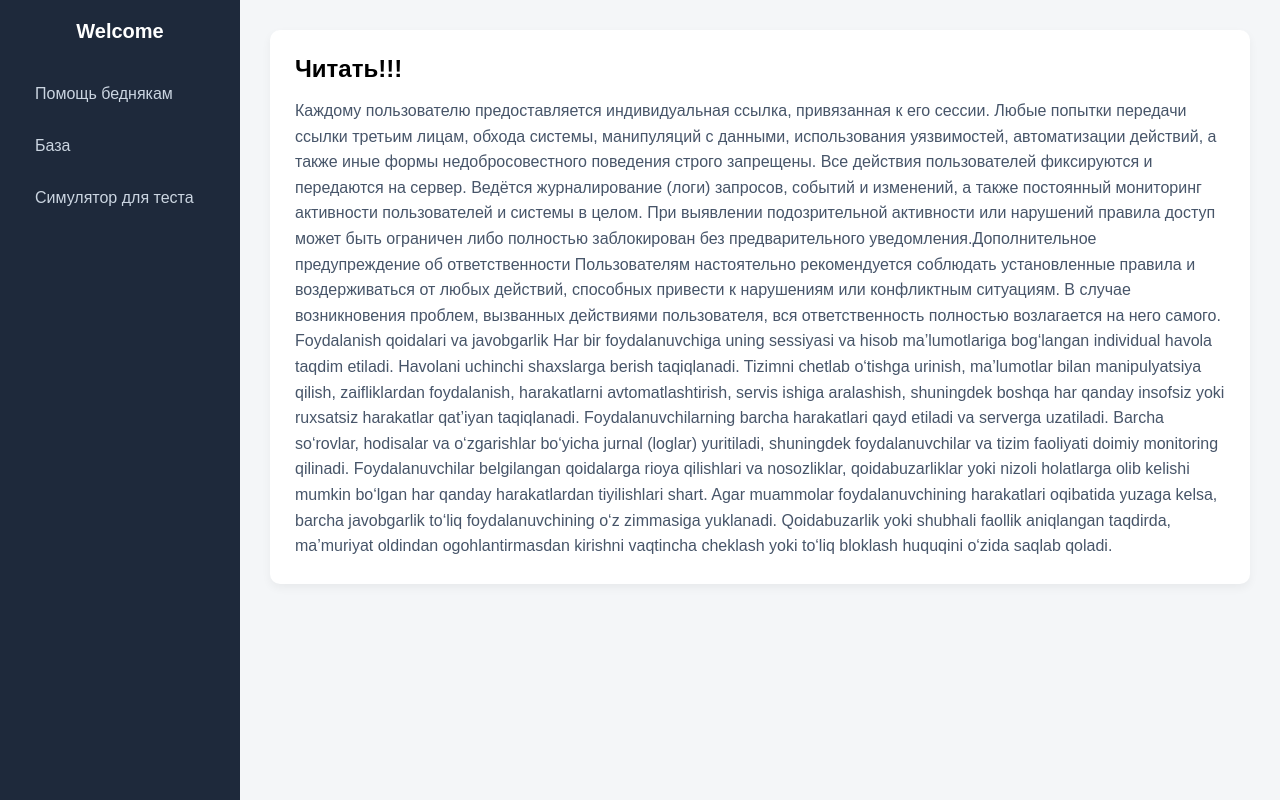
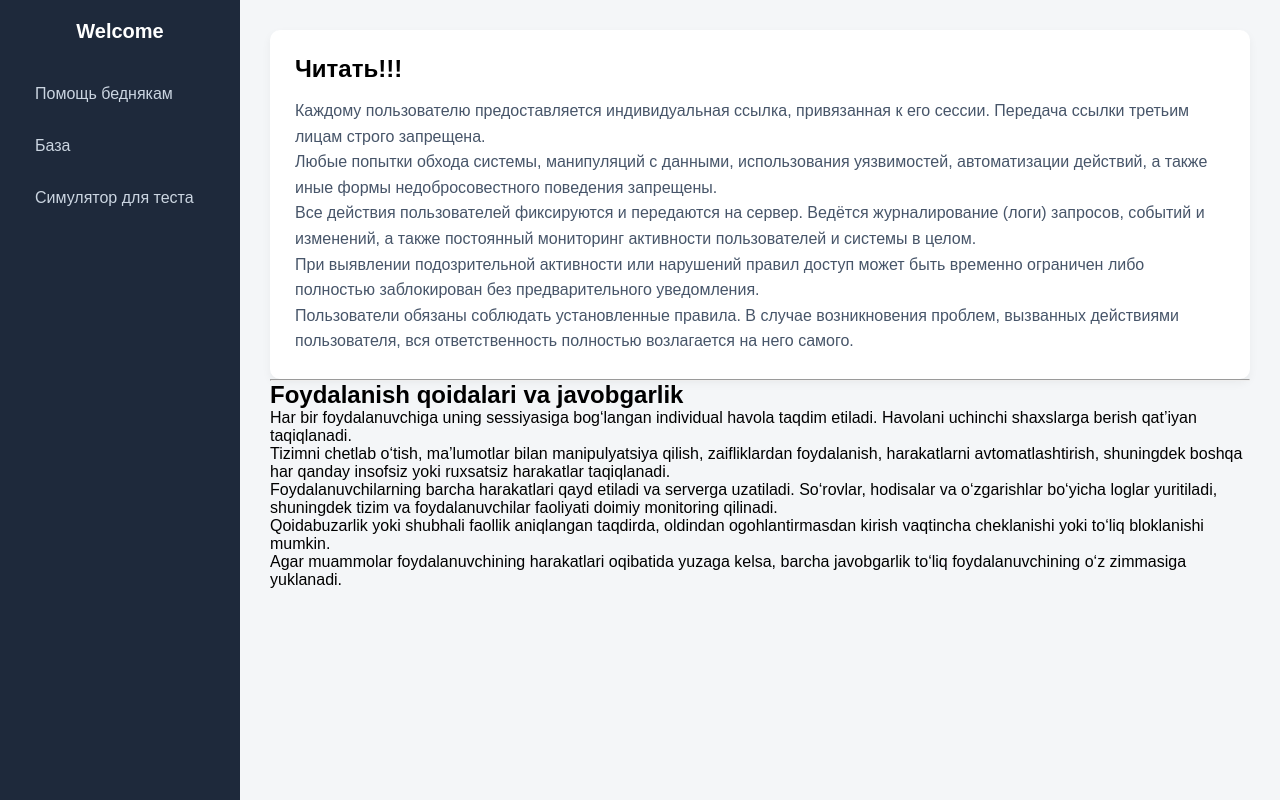
Before and after one commit to Anonim3209/Anonim3209, a website: page public/admin-panel.html in a window 1280 px wide. Drawn offline with Linux system fonts and the light colour scheme.

Commit message:
Revise user guidelines and responsibilities
Updated user guidelines and responsibilities in the admin panel.

```diff
--- a/public/admin-panel.html
+++ b/public/admin-panel.html
@@ -101,32 +101,68 @@
       <main class="content">
         <section class="page default">
           <h1>Читать!!!</h1>
-          <p>Каждому пользователю предоставляется индивидуальная ссылка, привязанная к его сессии.
-Любые попытки передачи ссылки третьим лицам, обхода системы, манипуляций с данными, использования уязвимостей, автоматизации действий, а также иные формы недобросовестного поведения строго запрещены.
+           <p>
+    Каждому пользователю предоставляется индивидуальная ссылка, привязанная к его сессии.
+    Передача ссылки третьим лицам строго запрещена.
+  </p>
 
-Все действия пользователей фиксируются и передаются на сервер.
-Ведётся журналирование (логи) запросов, событий и изменений, а также постоянный мониторинг активности пользователей и системы в целом.
+  <p>
+    Любые попытки обхода системы, манипуляций с данными, использования уязвимостей,
+    автоматизации действий, а также иные формы недобросовестного поведения запрещены.
+  </p>
 
-При выявлении подозрительной активности или нарушений правила доступ может быть ограничен либо полностью заблокирован без предварительного уведомления.Дополнительное предупреждение об ответственности
+  <p>
+    Все действия пользователей фиксируются и передаются на сервер.
+    Ведётся журналирование (логи) запросов, событий и изменений,
+    а также постоянный мониторинг активности пользователей и системы в целом.
+  </p>
 
-Пользователям настоятельно рекомендуется соблюдать установленные правила и воздерживаться от любых действий, способных привести к нарушениям или конфликтным ситуациям.
-В случае возникновения проблем, вызванных действиями пользователя, вся ответственность полностью возлагается на него самого.
+  <p>
+    При выявлении подозрительной активности или нарушений правил
+    доступ может быть временно ограничен либо полностью заблокирован
+    без предварительного уведомления.
+  </p>
 
-          Foydalanish qoidalari va javobgarlik
+  <p>
+    Пользователи обязаны соблюдать установленные правила.
+    В случае возникновения проблем, вызванных действиями пользователя,
+    вся ответственность полностью возлагается на него самого.
+  </p>
+</section>
 
-Har bir foydalanuvchiga uning sessiyasi va hisob ma’lumotlariga bog‘langan individual havola taqdim etiladi.
-Havolani uchinchi shaxslarga berish taqiqlanadi.
+<hr>
 
-Tizimni chetlab o‘tishga urinish, ma’lumotlar bilan manipulyatsiya qilish, zaifliklardan foydalanish, harakatlarni avtomatlashtirish, servis ishiga aralashish, shuningdek boshqa har qanday insofsiz yoki ruxsatsiz harakatlar qat’iyan taqiqlanadi.
+<section class="rules">
+  <h2>Foydalanish qoidalari va javobgarlik</h2>
 
-Foydalanuvchilarning barcha harakatlari qayd etiladi va serverga uzatiladi.
-Barcha so‘rovlar, hodisalar va o‘zgarishlar bo‘yicha jurnal (loglar) yuritiladi, shuningdek foydalanuvchilar va tizim faoliyati doimiy monitoring qilinadi.
+  <p>
+    Har bir foydalanuvchiga uning sessiyasiga bog‘langan individual havola taqdim etiladi.
+    Havolani uchinchi shaxslarga berish qat’iyan taqiqlanadi.
+  </p>
 
-Foydalanuvchilar belgilangan qoidalarga rioya qilishlari va nosozliklar, qoidabuzarliklar yoki nizoli holatlarga olib kelishi mumkin bo‘lgan har qanday harakatlardan tiyilishlari shart.
-Agar muammolar foydalanuvchining harakatlari oqibatida yuzaga kelsa, barcha javobgarlik to‘liq foydalanuvchining o‘z zimmasiga yuklanadi.
+  <p>
+    Tizimni chetlab o‘tish, ma’lumotlar bilan manipulyatsiya qilish,
+    zaifliklardan foydalanish, harakatlarni avtomatlashtirish,
+    shuningdek boshqa har qanday insofsiz yoki ruxsatsiz harakatlar taqiqlanadi.
+  </p>
 
-Qoidabuzarlik yoki shubhali faollik aniqlangan taqdirda, ma’muriyat oldindan ogohlantirmasdan kirishni vaqtincha cheklash yoki to‘liq bloklash huquqini o‘zida saqlab qoladi.</p>
-        </section>
+  <p>
+    Foydalanuvchilarning barcha harakatlari qayd etiladi va serverga uzatiladi.
+    So‘rovlar, hodisalar va o‘zgarishlar bo‘yicha loglar yuritiladi,
+    shuningdek tizim va foydalanuvchilar faoliyati doimiy monitoring qilinadi.
+  </p>
+
+  <p>
+    Qoidabuzarlik yoki shubhali faollik aniqlangan taqdirda,
+    oldindan ogohlantirmasdan kirish vaqtincha cheklanishi
+    yoki to‘liq bloklanishi mumkin.
+  </p>
+
+  <p>
+    Agar muammolar foydalanuvchining harakatlari oqibatida yuzaga kelsa,
+    barcha javobgarlik to‘liq foydalanuvchining o‘z zimmasiga yuklanadi.
+  </p>
+                 </section>
       </main>
     </div>
     <script>
```
